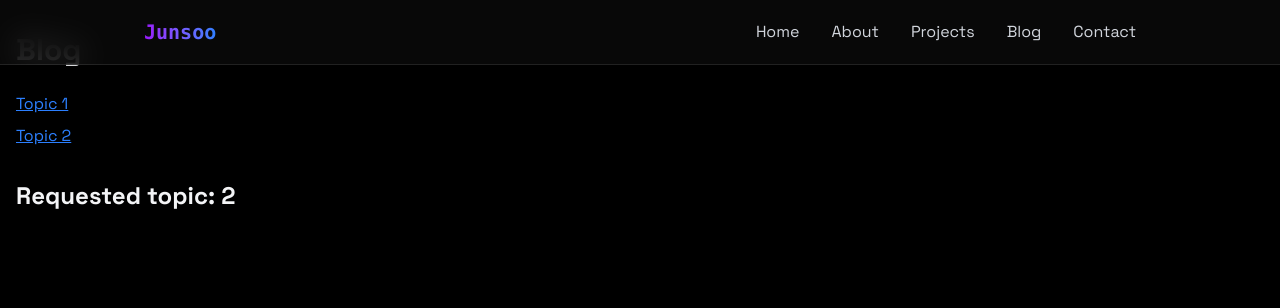
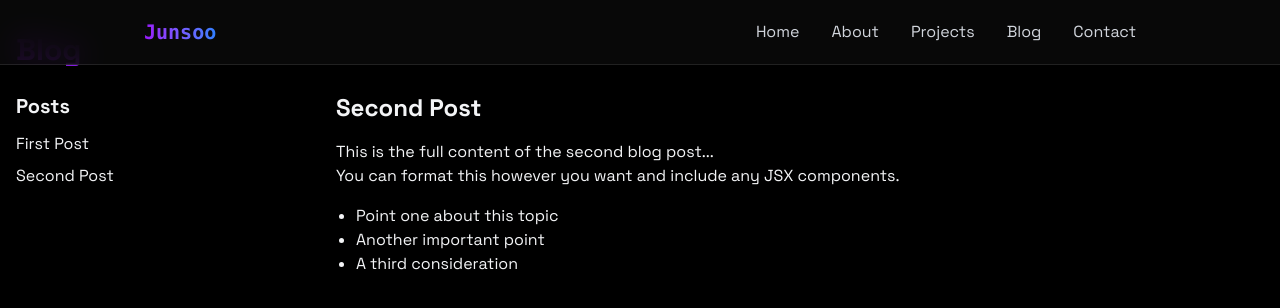
Before and after one commit to junsooki/junsookim, a React (Vite) app: page /junsookim/blog/2 in a window 1280 px wide. Shown: the top 308 px of the page. Built offline with nearby package versions, Linux system fonts and the light colour scheme.

Commit message:
blog feature works

```diff
--- a/src/App.jsx
+++ b/src/App.jsx
@@ -9,7 +9,7 @@ import { About } from './components/pages/sections/About';
 import { Projects } from './components/pages/sections/Projects';
 import { BlogPreviews } from './components/pages/sections/BlogPreviews';
 import { Contact } from './components/pages/sections/Contact';
-import { Blogs } from './components/pages/Blogs';
+import { BlogPage } from './components/pages/BlogPage';
 import "./index.css";
 
 function App() {
@@ -47,30 +47,9 @@ function DefaultPage() {
   );
 }
 
-function BlogPage() {
-  return (
-    <div className="container mx-auto px-4 py-8">
-      <h2 className="text-3xl font-bold mb-6">Blog</h2>
-      <ul className="mb-8">
-        <li className="mb-2">
-          <Link to="/blog/topic1" className="text-blue-500 hover:text-blue-700 underline">Topic 1</Link>
-        </li>
-        <li className="mb-2">
-          <Link to="/blog/topic2" className="text-blue-500 hover:text-blue-700 underline">Topic 2</Link>
-        </li>
-      </ul>
-
-      <Routes>
-        <Route path=":topicId" element={<Topic />} />
-        <Route index element={<h3 className="text-xl text-gray-300">Please select a topic.</h3>} />
-      </Routes>
-    </div>
-  );
-}
-
-function Topic() {
-  let { topicId } = useParams();
-  return <h3 className="text-2xl font-bold">Requested topic: {topicId}</h3>;
-}
+// function Topic() {
+//   let { topicId } = useParams();
+//   return <h3 className="text-2xl font-bold">Requested topic: {topicId}</h3>;
+// }
 
 export default App;
--- a/src/components/Navbar.jsx
+++ b/src/components/Navbar.jsx
@@ -1,16 +1,32 @@
 import { useEffect } from "react";
+import { useLocation, useNavigate } from "react-router-dom";
 
 export const Navbar = ({ menuOpen, setMenuOpen }) => {
+    const location = useLocation();
+    const navigate = useNavigate();
 
-    useEffect(() => { {/* Constantly checks whenever menuOpen is changed (whenever hamburger icon is clicked)*/}
+    useEffect(() => { // Constantly checks whenever menuOpen is changed (whenever hamburger icon is clicked)
         document.body.style.overflow = menuOpen ? "hidden" : "";
     }, [menuOpen]);
+
+    const handleNavigation = (sectionId) => {
+        if (location.pathname !== '/') {
+            // If we're not on the homepage, navigate to homepage with the section hash
+            navigate('/#' + sectionId);
+        } else {
+            // If already on homepage, just scroll to the section
+            document.getElementById(sectionId)?.scrollIntoView({ behavior: 'smooth' });
+        }
+    };
 
     return (
         <nav className="fixed top-0 w-full z-40 bg-[rgba(10,10,10,0.8)] backdrop-blur-lg border-b border-white/10 shadow-lg">
             <div className="max-w-5xl mx-auto px-4">
                 <div className="flex justify-between items-center h-16">
-                    <a href="#home" className="font-mono text-xl font-bold bg-gradient-to-r from-purple-600 to-blue-500 bg-clip-text text-transparent">
+                    <a
+                        onClick={() => handleNavigation('home')}
+                        className="font-mono text-xl font-bold bg-gradient-to-r from-purple-600 to-blue-500 bg-clip-text text-transparent cursor-pointer"
+                    >
                         Junsoo
                     </a>
 
@@ -22,11 +38,36 @@ export const Navbar = ({ menuOpen, setMenuOpen }) => {
                     </div>
 
                     <div className="hidden md:flex items-center space-x-8"> {/* This is for computer */}
-                        <a href="#home" className="text-gray-300 hove:text-white transition-colors"> Home </a>
-                        <a href="#about" className="text-gray-300 hove:text-white transition-colors"> About </a>
-                        <a href="#projects" className="text-gray-300 hove:text-white transition-colors"> Projects </a>
-                        <a href="#blog" className="text-gray-300 hove:text-white transition-colors"> Blog </a>
-                        <a href="#contact" className="text-gray-300 hove:text-white transition-colors"> Contact </a>
+                        <a
+                            onClick={() => handleNavigation('home')}
+                            className="text-gray-300 hover:text-white transition-colors cursor-pointer"
+                        >
+                            Home
+                        </a>
+                        <a
+                            onClick={() => handleNavigation('about')}
+                            className="text-gray-300 hover:text-white transition-colors cursor-pointer"
+                        >
+                            About
+                        </a>
+                        <a
+                            onClick={() => handleNavigation('projects')}
+                            className="text-gray-300 hover:text-white transition-colors cursor-pointer"
+                        >
+                            Projects
+                        </a>
+                        <a
+                            onClick={() => handleNavigation('blogsPreviews')}
+                            className="text-gray-300 hover:text-white transition-colors cursor-pointer"
+                        >
+                            Blog
+                        </a>
+                        <a
+                            onClick={() => handleNavigation('contact')}
+                            className="text-gray-300 hover:text-white transition-colors cursor-pointer"
+                        >
+                            Contact
+                        </a>
                     </div>
                 </div>
             </div>
--- /dev/null
+++ b/src/components/pages/BlogPage.jsx
@@ -0,0 +1,35 @@
+import { Routes, Route, Link } from 'react-router-dom';
+import { BlogPost1 } from './blogs/BlogPost1';
+import { BlogPost2 } from './blogs/BlogPost2';
+
+export const BlogPage = () => {
+  return (
+    <div className="container mx-auto px-4 py-8 pt-24g">
+      <h2 className="text-3xl font-bold mb-6 bg-gradient-to-r from-purple-600 to-blue-500 bg-clip-text text-transparent">Blog</h2>
+
+      <div className="grid grid-cols-1 md:grid-cols-4 gap-8">
+        {/* Blog navigation sidebar */}
+        <div className="md:col-span-1">
+          <h3 className="text-xl font-bold mb-3">Posts</h3>
+          <ul className="mb-8">
+            <li className="mb-2">
+              <Link to="/blog/1" className="hover:text-blue-500 transition">First Post</Link>
+            </li>
+            <li className="mb-2">
+              <Link to="/blog/2" className="hover:text-blue-500 transition">Second Post</Link>
+            </li>
+          </ul>
+        </div>
+
+        {/* Blog content area */}
+        <div className="md:col-span-3">
+          <Routes>
+            <Route path="1" element={<BlogPost1 />} />
+            <Route path="2" element={<BlogPost2 />} />
+            <Route index element={<h3 className="text-xl text-gray-300">Please select a blog post to read.</h3>} />
+          </Routes>
+        </div>
+      </div>
+    </div>
+  );
+};
--- a/src/components/pages/Blogs.jsx
+++ /dev/null
@@ -1,15 +0,0 @@
-import React from 'react';
-
-export const Blogs = () => {
-  return (
-    <div className="min-h-screen flex items-center justify-center py-20">
-      <div className="max-w-3xl mx-auto px-4">
-        <h2 className="text-3xl font-bold mb-8 bg-gradient-to-r from-blue-500 to-cyan-400 bg-clip-text text-transparent">
-          Blog Post
-        </h2>
-        {/* Blog content will go here */}
-        <p>Blog content coming soon...</p>
-      </div>
-    </div>
-  );
-};
--- /dev/null
+++ b/src/components/pages/blogs/BlogPost1.jsx
@@ -0,0 +1,14 @@
+// BlogPost1.jsx
+export const BlogPost1 = () => {
+    return (
+      <article className="blog-post">
+        <h2 className="text-2xl font-bold mb-4">First Post</h2>
+        <div className="prose max-w-none">
+          <p>This is the full content of the first blog post...</p>
+          <p>You can add as much formatted content as you want here.</p>
+          <h3 className="text-xl font-semibold mt-6 mb-3">A Subheading</h3>
+          <p>More detailed content for the first blog post goes here.</p>
+        </div>
+      </article>
+    );
+  };
--- /dev/null
+++ b/src/components/pages/blogs/BlogPost2.jsx
@@ -0,0 +1,17 @@
+// BlogPost2.jsx
+export const BlogPost2 = () => {
+    return (
+      <article className="blog-post">
+        <h2 className="text-2xl font-bold mb-4">Second Post</h2>
+        <div className="prose max-w-none">
+          <p>This is the full content of the second blog post...</p>
+          <p>You can format this however you want and include any JSX components.</p>
+          <ul className="list-disc pl-5 my-4">
+            <li>Point one about this topic</li>
+            <li>Another important point</li>
+            <li>A third consideration</li>
+          </ul>
+        </div>
+      </article>
+    );
+  };
--- a/src/components/pages/sections/BlogPreviews.jsx
+++ b/src/components/pages/sections/BlogPreviews.jsx
@@ -5,7 +5,7 @@ export const BlogPreviews = () => {
   const navigate = useNavigate();
 
   const handleSeeMore = (id) => {
-    navigate(`/blogs/${id}`);
+    navigate(`/blog/${id}`);
   };
 
   const blogPosts = [
@@ -14,7 +14,7 @@ export const BlogPreviews = () => {
   ];
 
   return (
-    <section id="blog" className="min-h-screen flex items-center justify-center py-20">
+    <section id="blogsPreviews" className="min-h-screen flex items-center justify-center py-20">
       <ReviewOnScroll>
       <h2 className="text-3xl font-bold mb-8 bg-gradient-to-r from-purple-600 to-blue-500 bg-clip-text text-transparent text-center">Blogs</h2>
       <div className="grid grid-cols-1 md:grid-cols-1 lg:grid-cols-1 gap-8">
```
Also changed, not shown: src/components/MobileMenu.jsx (+24 -16 lines).
